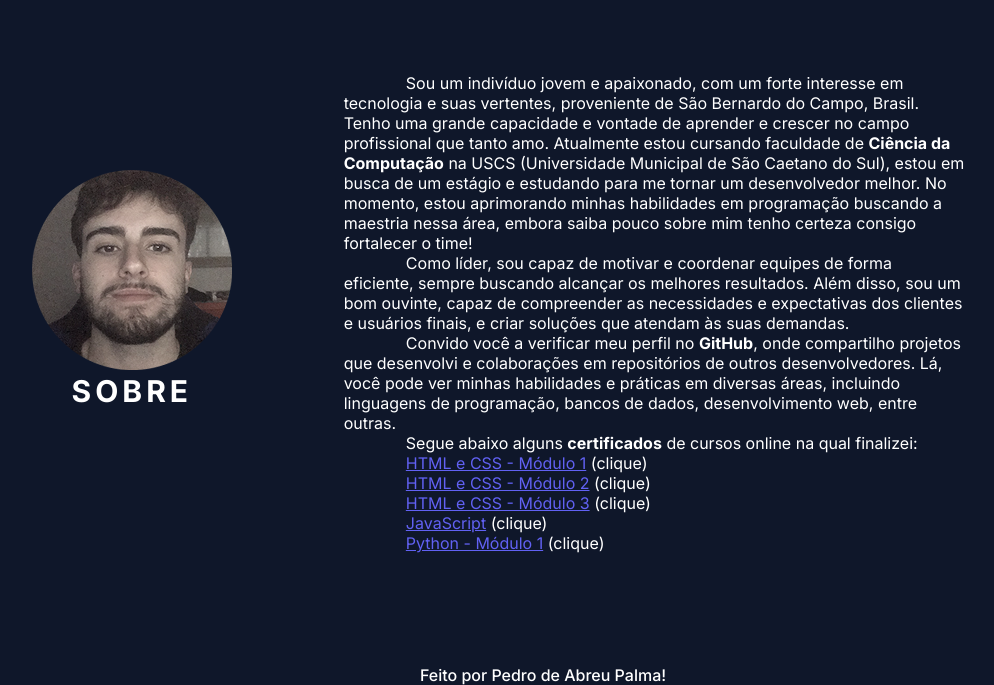
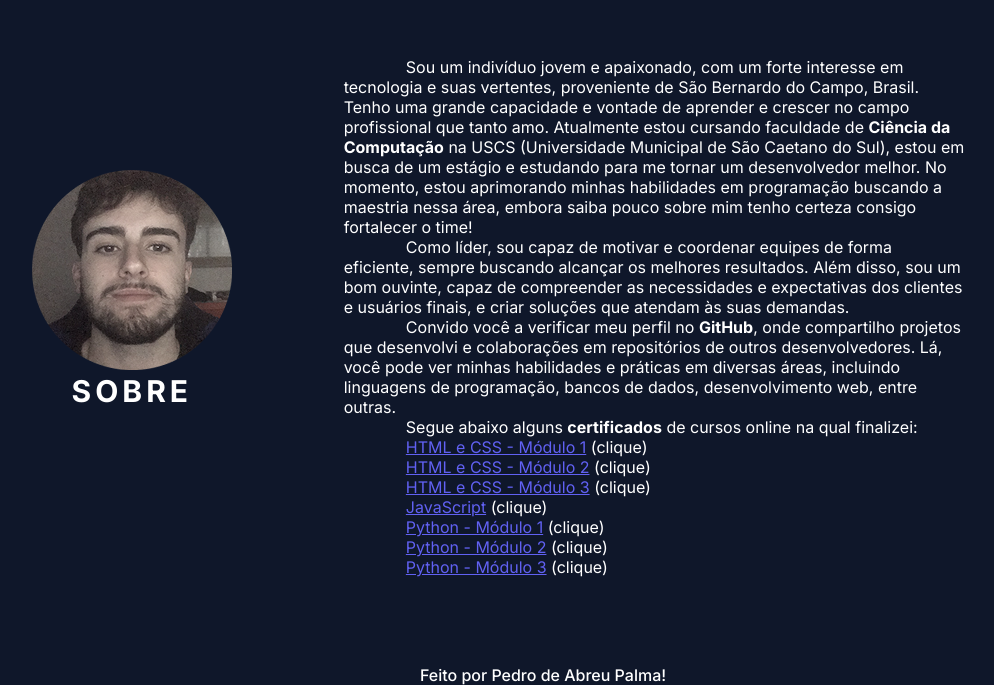
Before and after one commit to pedropalmadev/projeto-portifolio, a plain HTML site: page index.html in a window 1280 px wide. Shown: the part 2183-2868 px from the top of the page, without its empty margins (97-1091 px from the left). Drawn offline with Linux system fonts and the light colour scheme.

Commit message:
Update index.html

```diff
--- a/index.html
+++ b/index.html
@@ -106,6 +106,8 @@
                 <p><span class="para"></span><a href="https://drive.google.com/file/d/1DKiHNFZjYGobDguX80pKuzm8asKhSQgj/view" class="cert" target="_blank">HTML e CSS - Módulo 3</a> (clique)</p>
                 <p><span class="para"></span><a href="https://drive.google.com/file/d/1XvnhL5X9LG1JFWD8Ybls-Cl4v0Gd-IfL/view?usp=drive_link" class="cert" target="_blank">JavaScript</a> (clique)</p>
                 <p><span class="para"></span><a href="https://drive.google.com/file/d/1yv30HiDQIcYL-4v7X_JV1tLjxkfHoTVm/view" class="cert" target="_blank">Python - Módulo 1</a> (clique)</p>
+                <p><span class="para"></span><a href="https://drive.google.com/file/d/1EAA7YQnS4nA4hM7hgnxHFhWzWizJtVQw/view?usp=sharing" class="cert" target="_blank">Python - Módulo 2</a> (clique)</p>
+                <p><span class="para"></span><a href="https://drive.google.com/file/d/14MqK3ngTzq_HYrQHAwH9-phqnd7nTpzW/view?usp=sharing" class="cert" target="_blank">Python - Módulo 3</a> (clique)</p>
 
                 </p></div>
         </div>
```
